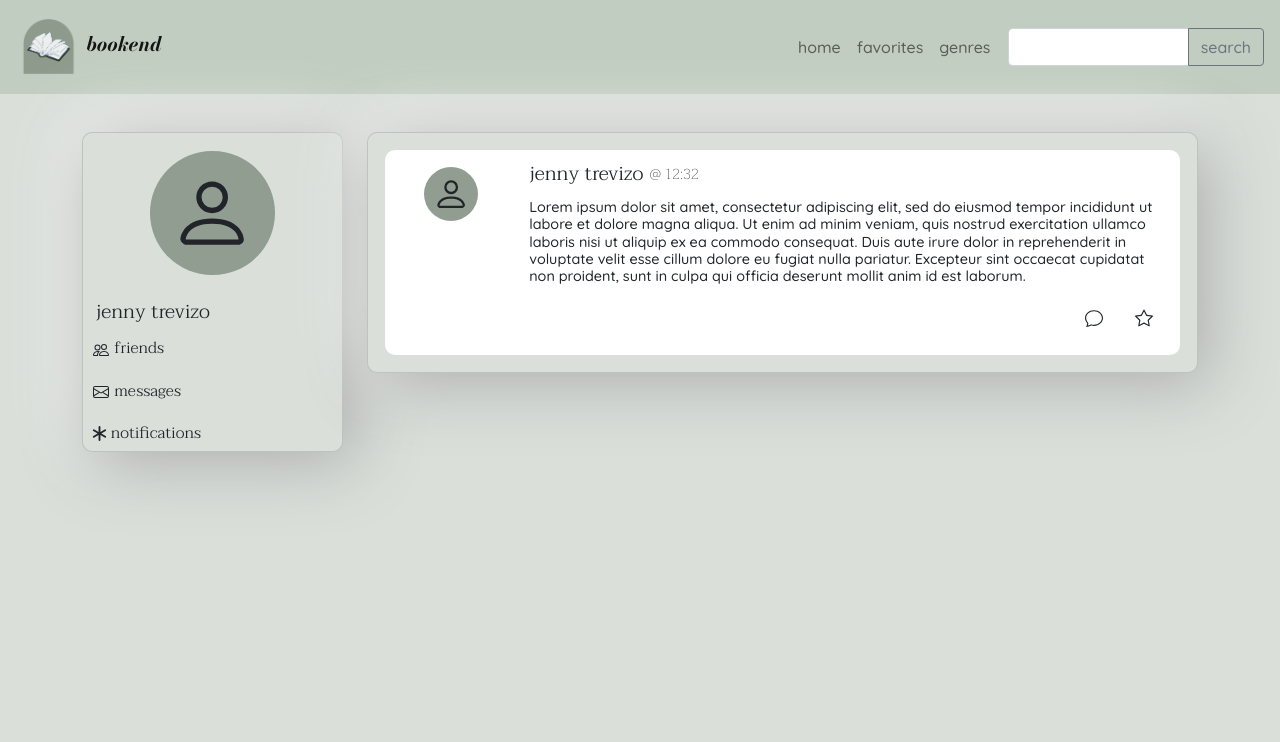
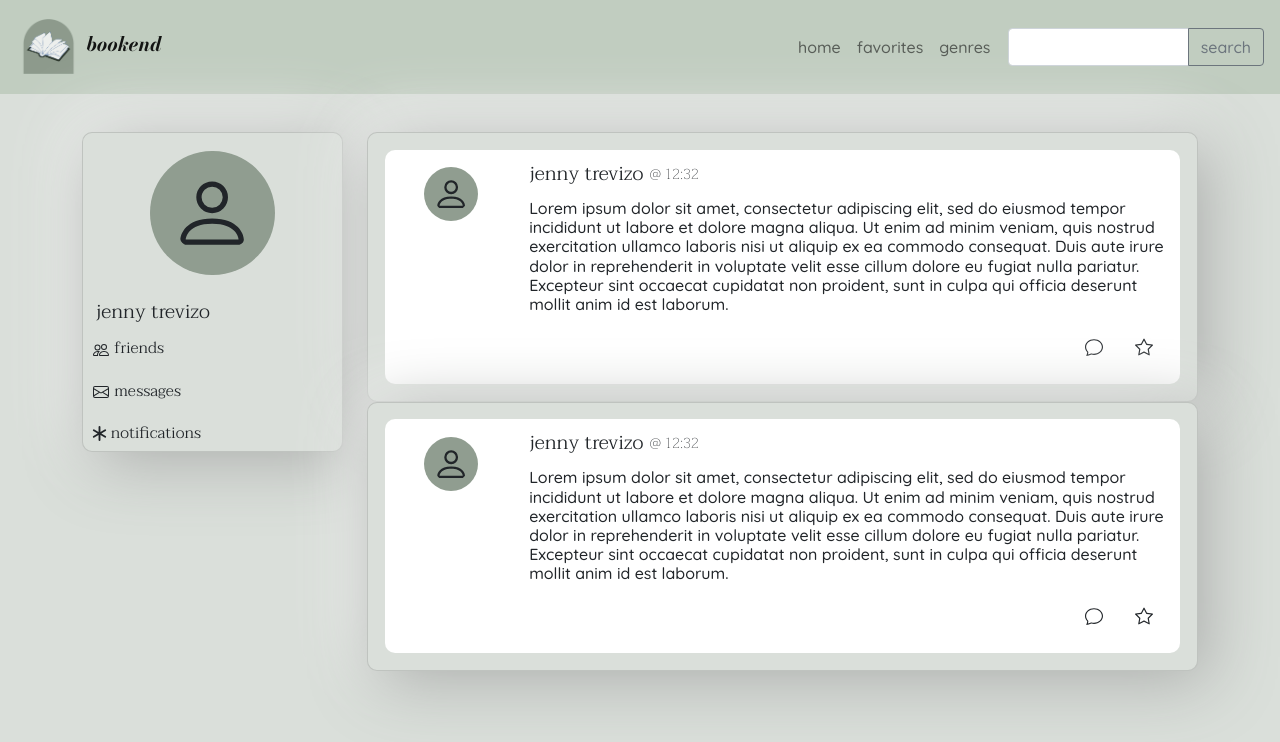
Before and after one commit to jtrevz/bookend, a React (Create React App) app in the folder client/: page /home in a window 1280 px wide. Shown: the top 742 px of the page. Built offline with nearby package versions, Linux system fonts and the light colour scheme.

Commit message:
comment layout

```diff
--- /dev/null
+++ b/client/src/components/Comment.js
@@ -0,0 +1,7 @@
+import React from "react";
+
+function Comment() {
+  return <div>Comment</div>;
+}
+
+module.exports = Comment;
--- a/client/src/components/Post.js
+++ b/client/src/components/Post.js
@@ -5,6 +5,7 @@ import Col from "react-bootstrap/Col";
 import UserImg from "./img/UserImg";
 import Star from "./img/Star";
 import CommImg from "./img/CommImg";
+import Comment from "./Comment";
 import "./styles/Post.css";
 
 function Post() {
--- a/client/src/components/styles/Post.css
+++ b/client/src/components/styles/Post.css
@@ -32,7 +32,7 @@
 
 .postText {
   font-family: "Quicksand", sans-serif;
-  font-size: 90%;
+  font-size: 1em;
 }
 
 .inter {
--- a/client/src/pages/Dashboard/index.js
+++ b/client/src/pages/Dashboard/index.js
@@ -14,6 +14,7 @@ function Dashboard() {
           </Col>
           <Col md={9}>
             <Post />
+            <Post />
           </Col>
         </Row>
       </Container>
```
